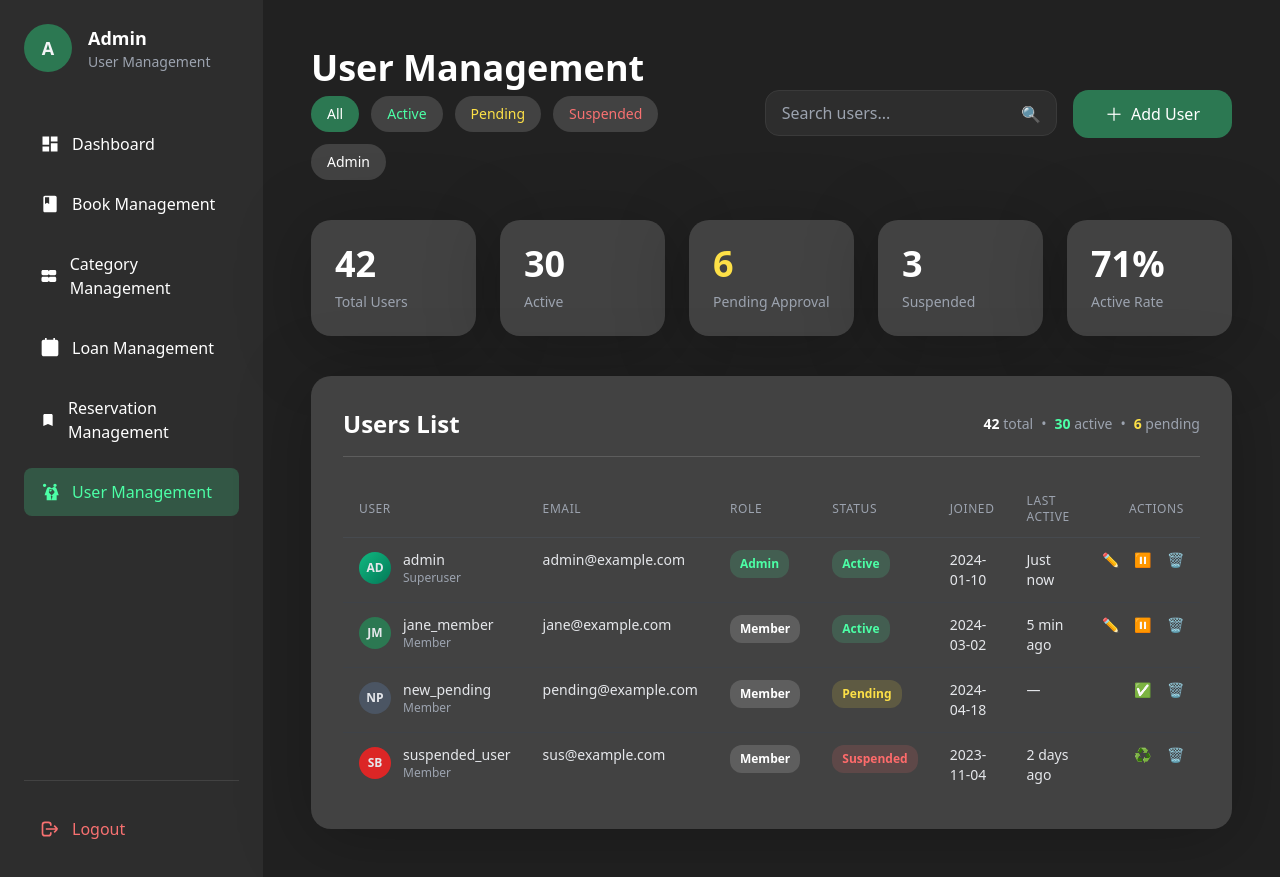
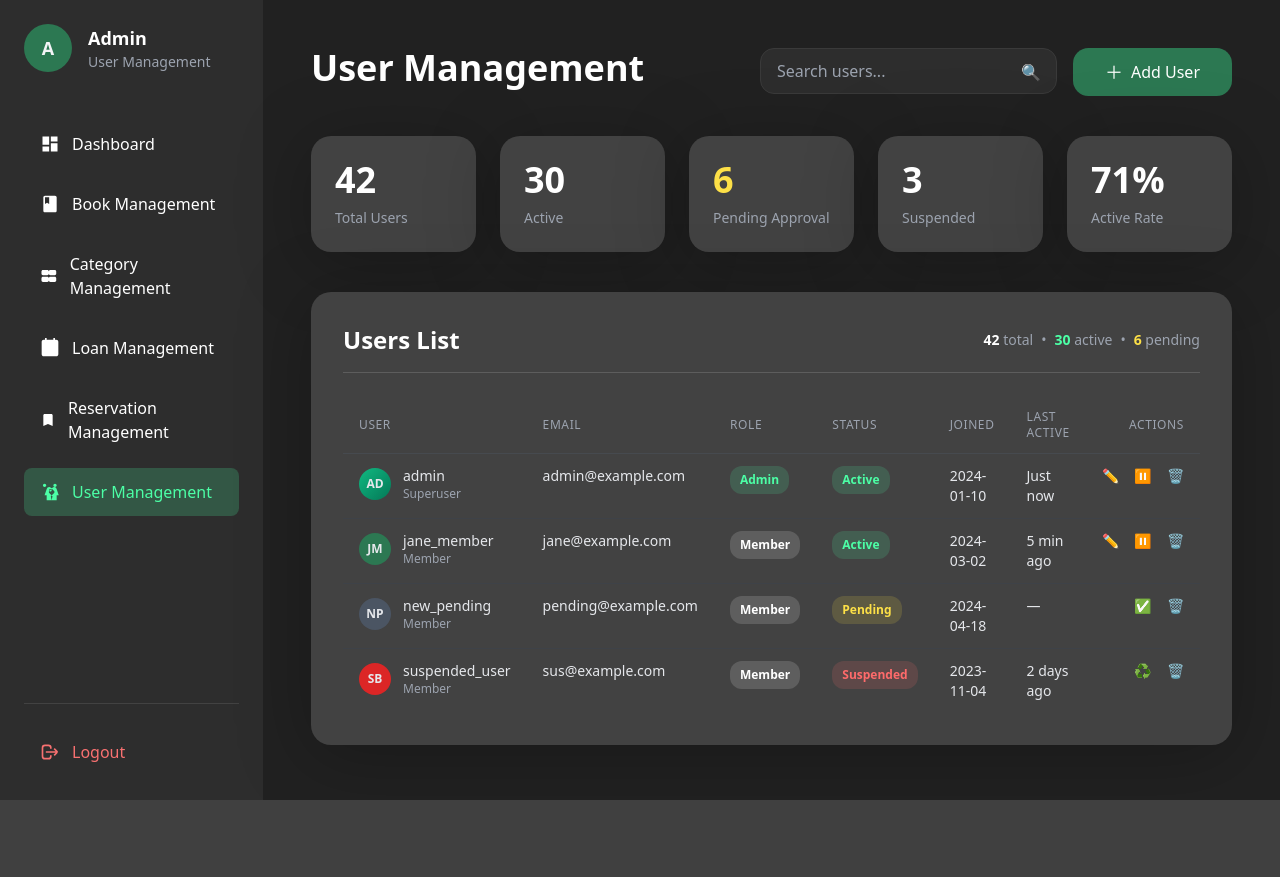
Before and after one commit to OlDeuS1/Borrow-Dee, a Django app: page /library/dashboard/users/ in a window 1280 px wide. After the commit the page ends 800 px from the top, so only its background shows below. Run offline with Django 5.2, Linux system fonts and the light colour scheme; some libraries are stand-ins or nearby versions.

Commit message:
remove filter chips

```diff
--- a/Borrow_Dee/library/templates/user_management.html
+++ b/Borrow_Dee/library/templates/user_management.html
@@ -10,14 +10,6 @@
 <div class="flex flex-col lg:flex-row lg:items-center lg:justify-between gap-6 mb-10">
     <div>
         <h1 class="text-4xl font-bold text-white mb-4 lg:mb-2">User Management</h1>
-        <div class="flex flex-wrap gap-3">
-            {# Filter Chips (static for now, first is active) #}
-            <button class="px-4 py-2 rounded-full text-sm font-medium bg-[#2C7852] text-white">All</button>
-            <button class="px-4 py-2 rounded-full text-sm font-medium bg-[#424242] hover:bg-gray-600 transition-colors text-[#4CFFA6]">Active</button>
-            <button class="px-4 py-2 rounded-full text-sm font-medium bg-[#424242] hover:bg-gray-600 transition-colors text-yellow-300">Pending</button>
-            <button class="px-4 py-2 rounded-full text-sm font-medium bg-[#424242] hover:bg-gray-600 transition-colors text-red-400">Suspended</button>
-            <button class="px-4 py-2 rounded-full text-sm font-medium bg-[#424242] hover:bg-gray-600 transition-colors text-white">Admin</button>
-        </div>
     </div>
     <div class="flex flex-col sm:flex-row gap-4 w-full lg:w-auto">
         <div class="relative flex-1 min-w-[260px]">
```
Also changed, not shown: Borrow_Dee/library/templates/loan_management.html (+0 -8 lines), Borrow_Dee/library/templates/reservation_management.html (+0 -9 lines).
